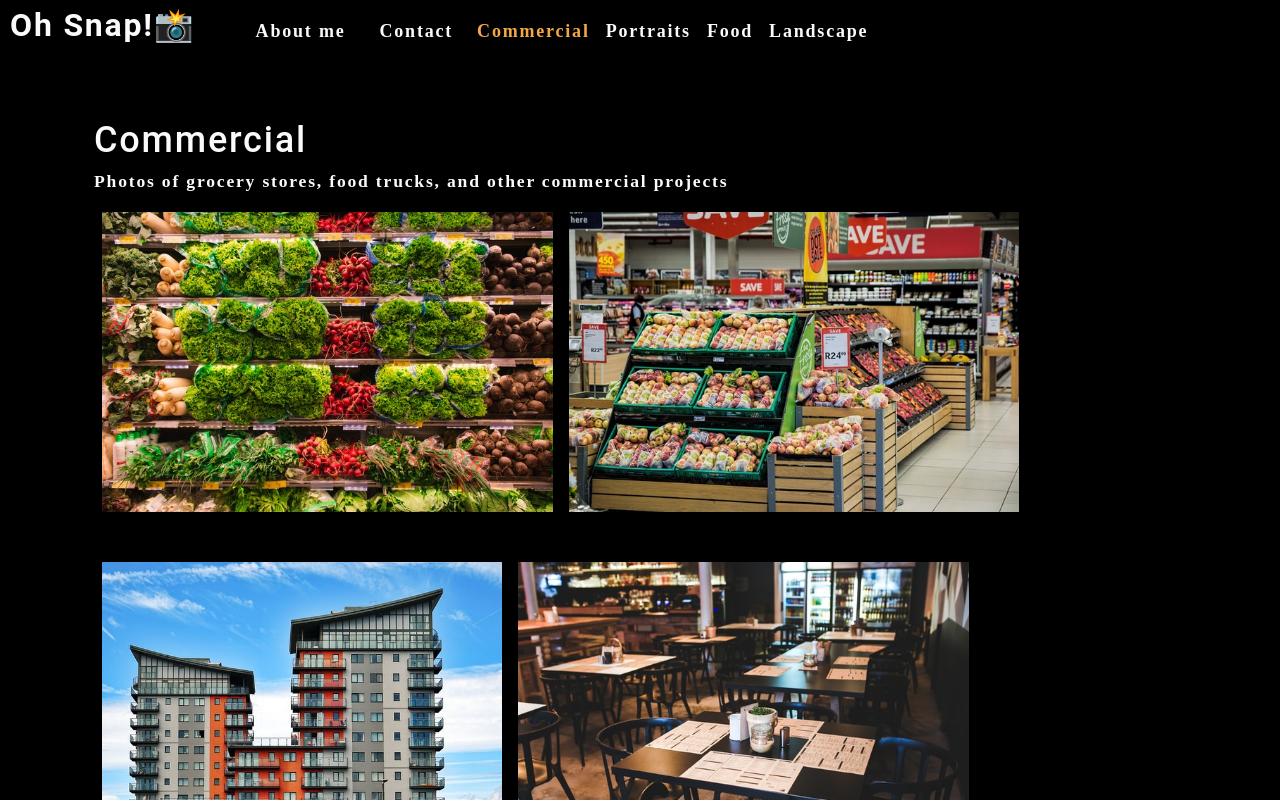
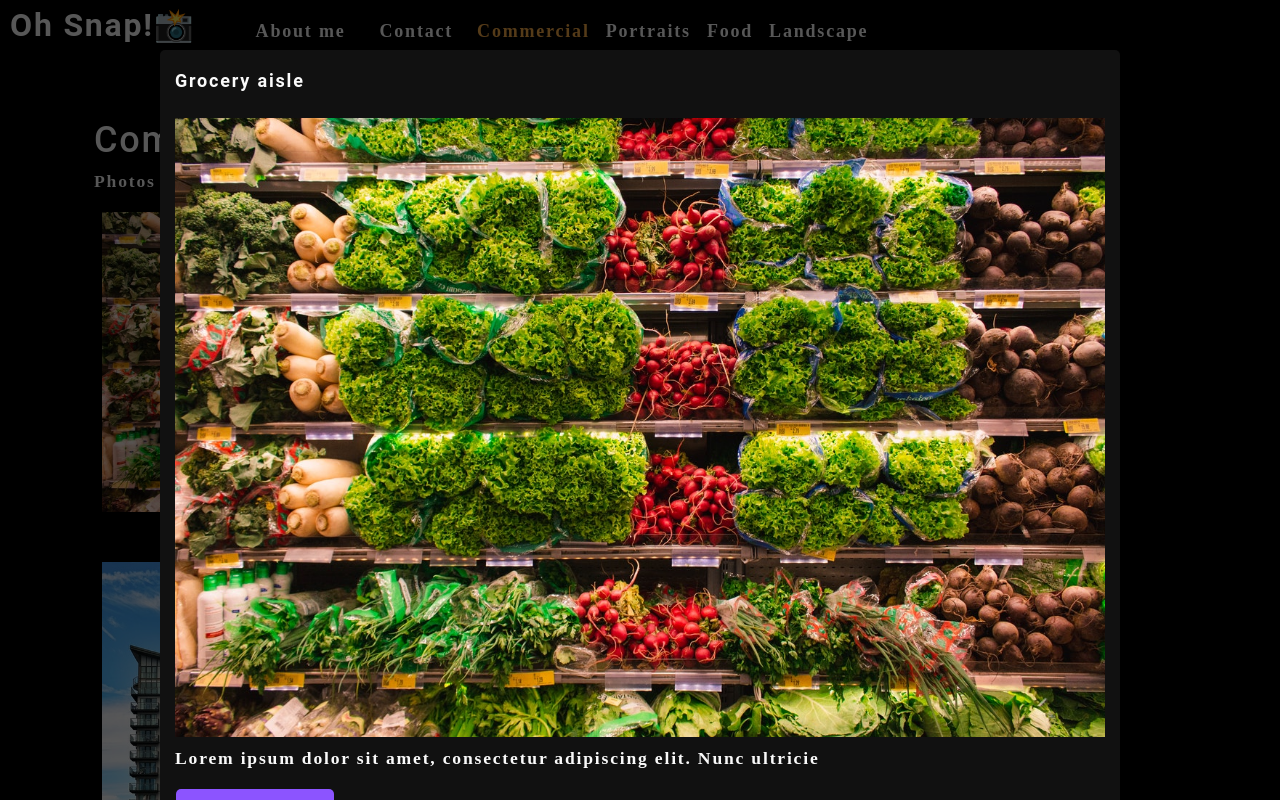
Before and after one commit to themadtaco/photo-port, a React (Create React App) app: page / in a window 1280 px wide. Both pictures are taken after a click on the picture 327 px from the left and 361 px from the top of the page. Shown: the top 800 px of the page. Built offline with nearby package versions, Linux system fonts and the light colour scheme.

Commit message:
finished test for modal

```diff
--- /dev/null
+++ b/src/components/Modal/index.js
@@ -0,0 +1,23 @@
+import React from "react";
+
+const Modal = ({ onClose, currentPhoto }) => {
+
+    const {name, category, description, index} = currentPhoto;
+
+    return (
+        <div className="modalBackdrop">
+            <div className="modalContainer">
+                <h3 className="modalTitle">{name}</h3>
+                <img src={require(`../../assets/large/${category}/${index}.jpg`)} alt="current category" />
+                <p>
+                    {description}
+                </p>
+                <button onClick={onClose} type="button">
+                    Close this modal
+                </button>
+            </div>
+        </div>
+    );
+}
+
+export default Modal;
--- a/src/components/PhotoList/index.js
+++ b/src/components/PhotoList/index.js
@@ -1,7 +1,10 @@
 import React, {useState} from "react";
-//import Modal from '../Modal';
+import Modal from '../Modal';
 
 const PhotoList = ({category}) => {
+
+    const [isModalOpen, setIsModalOpen] = useState(false);
+
     const [photos] = useState([
         {
           name: 'Grocery aisle',
@@ -100,16 +103,25 @@
         },
       ]);
 
-      const currentPhotos = photos.filter((photo) => photo.category === category);
+    const currentPhotos = photos.filter((photo) => photo.category === category);
+
+    const [currentPhoto, setCurrentPhotos] = useState();
+
+    const toggleModal = (image, i) => {
+      setCurrentPhotos({...image, index: i});
+      setIsModalOpen(!isModalOpen);
+    }
 
     return (
         <div>
+          {isModalOpen && <Modal currentPhoto={currentPhoto} onClose={toggleModal}/>}
             <div className="flex-row">
                 {currentPhotos.map((image, i) => (
                     <img
                     src={require(`../../assets/small/${category}/${i}.jpg`)}
                     alt={image.name}
                     className="img-thumbnail mx-1"
+                    onClick={() => toggleModal(image, i)}
                     key={image.name}
                     />
                 ))}
```
Also changed, not shown: 2 other files (tests, documents, lock files or other folders).
